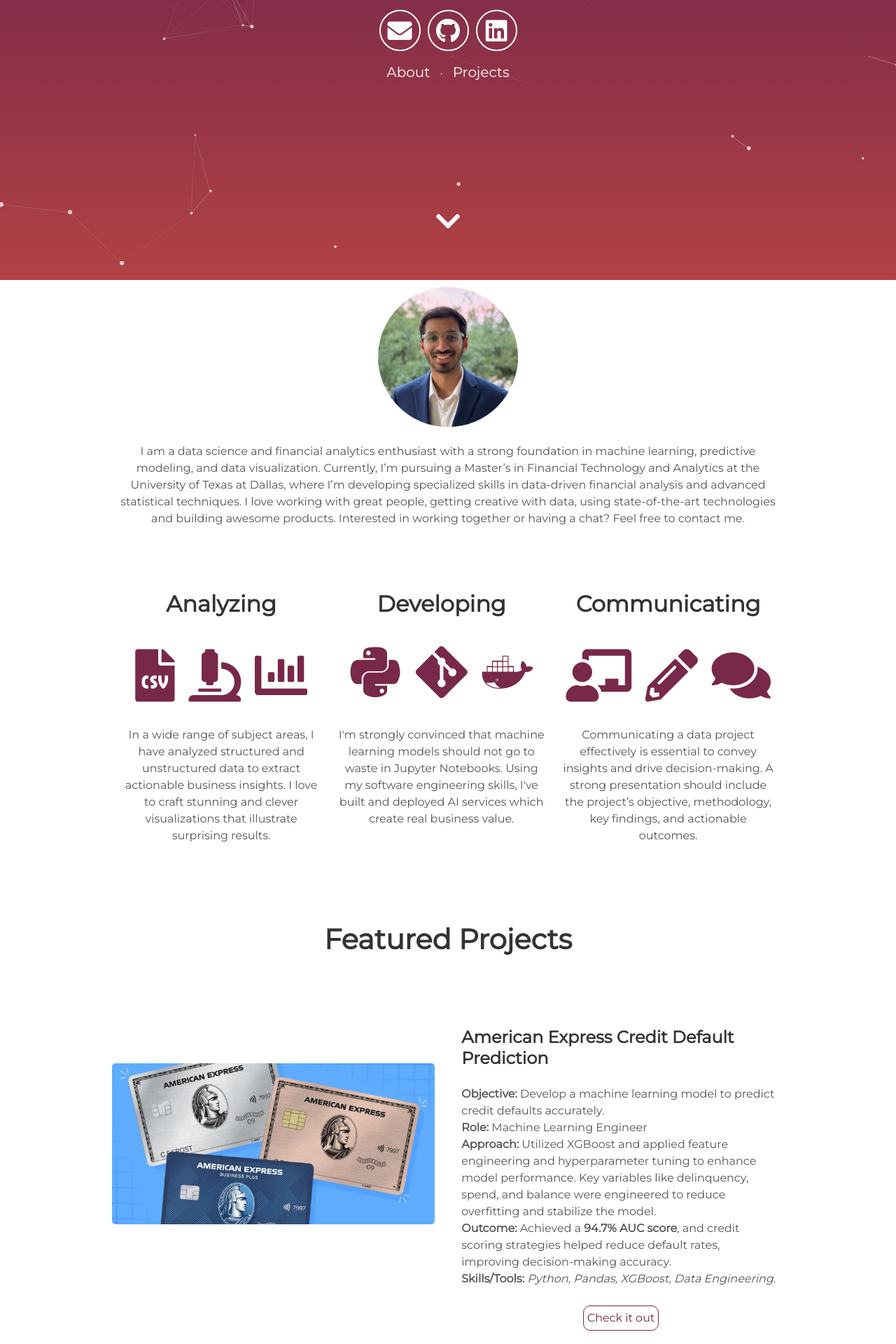
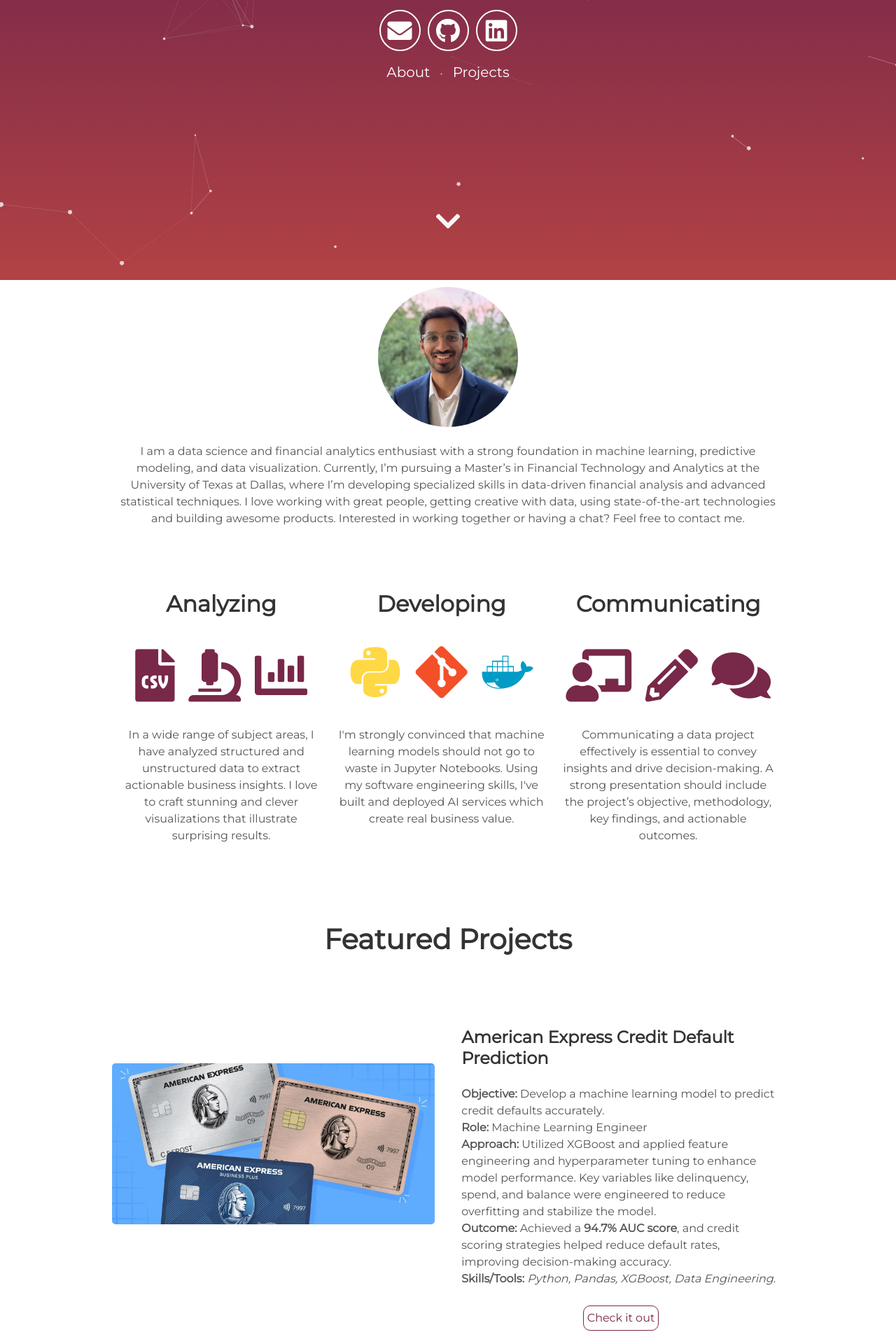
Before and after one commit to ViswaBonam/viswabonam.github.io, a Jekyll site: the page built from index.html, in a window 1280 px wide. Shown: the part 500-2420 px from the top of the page at 70% size. Built offline with Jekyll 4.4.1, drawn with Linux system fonts in a browser that asks for light colours.

Commit message:
Update about.html

```diff
--- a/_includes/about.html
+++ b/_includes/about.html
@@ -26,9 +26,9 @@
   <div class="tech">
     <h2>Developing</h2>
   <div class="icons">
-      <i class="devicon-python-plain"></i>
-      <i class="devicon-git-plain"></i>
-      <i class="devicon-docker-plain"></i>
+      <i class="devicon-python-plain colored"></i>
+      <i class="devicon-git-plain colored"></i>
+      <i class="devicon-docker-plain colored"></i>
     </div>
     <p>
       I'm strongly convinced that machine learning models should not go to waste in Jupyter Notebooks.
```
